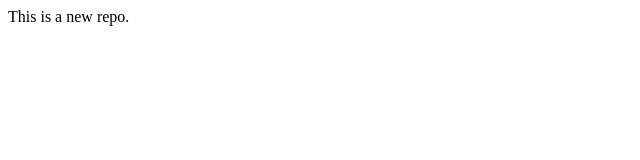
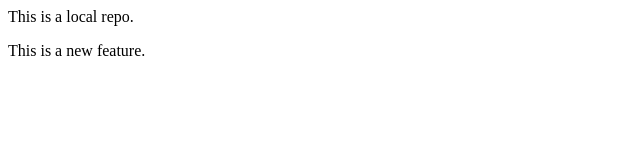
Before and after one commit to arkapriyathecoderinprogress/LocalDemo, a plain HTML site: page index.html in a window 1280 px wide. Shown: the whole page, without its empty margins (0-640 px from the left). Drawn offline with Linux system fonts and the light colour scheme.

Commit message:
Add new feature

```diff
--- a/index.html
+++ b/index.html
@@ -1 +1,2 @@
-<p>This is a new repo.</p>
+<p>This is a local repo.</p>
+<p>This is a new feature.</p>
```
